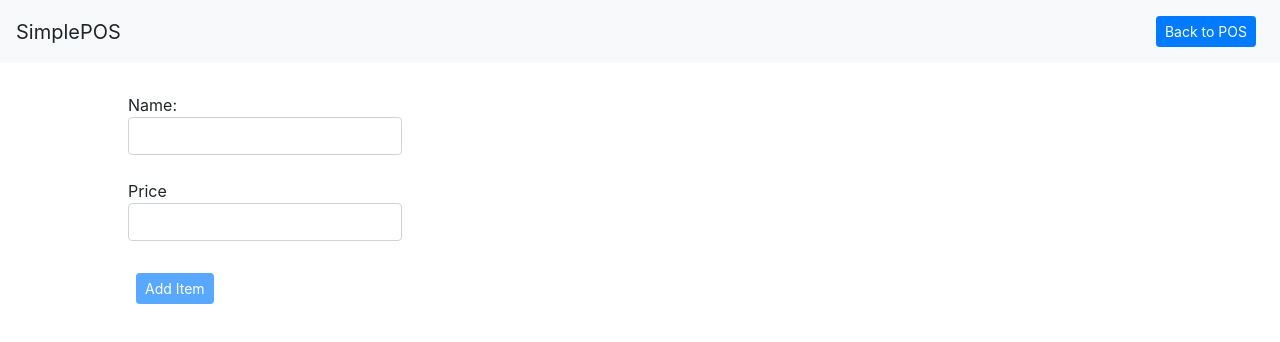
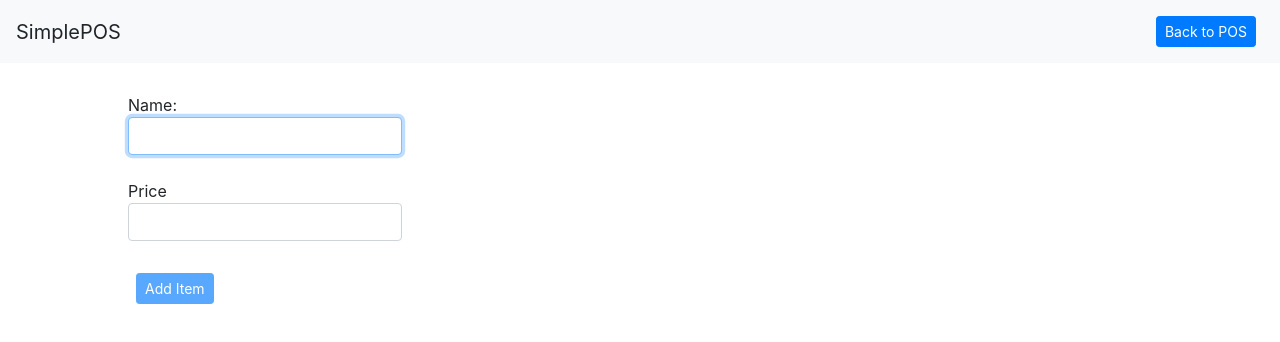
Before and after one commit to gregleeper/SimplePOS, a React (Create React App) app: page /additem in a window 1280 px wide. Shown: the top 342 px of the page. Built offline with nearby package versions, Linux system fonts and the light colour scheme; what dexie-relationships would draw is missing.

Commit message:
set focus to name input field on page load

```diff
--- a/src/components/addItem.jsx
+++ b/src/components/addItem.jsx
@@ -28,6 +28,7 @@ class AddItem extends Component {
       .then(items => {
         this.setState({ items });
       });
+    this.nameInput.focus();
   }
 
   // uses lifecycle component to render items on lifecycle update
@@ -39,7 +40,6 @@ class AddItem extends Component {
         this.setState({ items });
       });
   }
-
   // inserts the obejct inputted by the user into the items table
   // and sets the qty to 0
   handleAddItem(name, price) {
@@ -147,6 +147,9 @@ class AddItem extends Component {
                   type="text"
                   className="form-control m-6"
                   name="name"
+                  ref={input => {
+                    this.nameInput = input;
+                  }}
                   onChange={evt => this.handleChange(evt)}
                 />
               </label>
```
